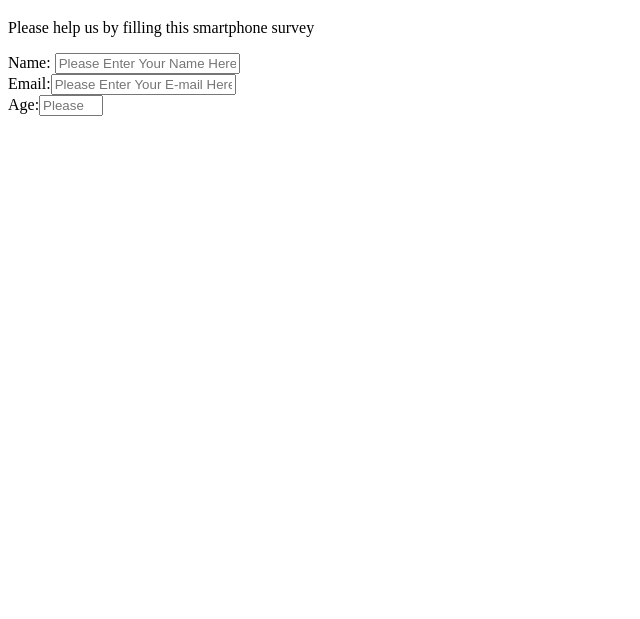
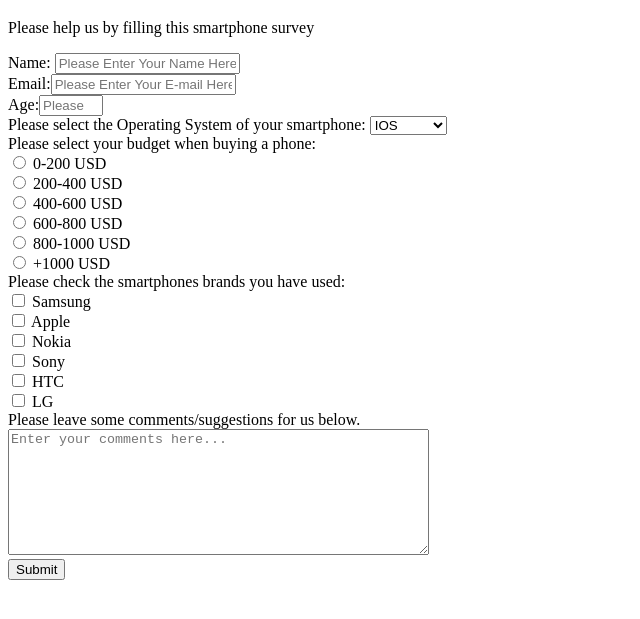
Before and after one commit to Vishu0510/survey-form, a plain HTML site: page index.html in a window 1280 px wide. Shown: the part 61-680 px from the top of the page, without its empty margins (0-640 px from the left). Drawn offline with Linux system fonts and the light colour scheme.

Commit message:
HTML Completed

```diff
--- a/index.html
+++ b/index.html
@@ -19,7 +19,33 @@
 			<form id="survey-form">
 				<label id="name-label" for="name">Name:</label> <input type="text" id="name" placeholder="Please Enter Your Name Here"> <br>
 				<label id="email-label" for="email">Email:</label><input type="email" id="email" placeholder="Please Enter Your E-mail Here"> <br>
-				<label id="number-label" for="number">Age:</label><input type="number" id="number" min="5" max="120" placeholder="Please Enter Your Age Here">
+				<label id="number-label" for="number">Age:</label><input type="number" id="number" min="5" max="120" placeholder="Please Enter Your Age Here"><br>
+				<label id="dropdown-label" for="dropdown">Please select the Operating System of your smartphone:</label>
+				<select id="dropdown">
+					<option value="ios">IOS</option>
+					<option value="android">Android</option>
+					<option value="windows">Windows</option>
+				</select>
+				<br>
+				<label id="radio-label" for="budget"> Please select your budget when buying a phone: </label>
+				<br>
+				<input type="radio" name="budget"> 0-200 USD <br>
+				<input type="radio" name="budget"> 200-400 USD <br>
+				<input type="radio" name="budget"> 400-600 USD <br>
+				<input type="radio" name="budget"> 600-800 USD <br>
+				<input type="radio" name="budget"> 800-1000 USD <br>
+				<input type="radio" name="budget"> +1000 USD <br>
+				<label id="checkbox-label" for="brand">Please check the smartphones brands you have used:</label>
+				<br>
+				<input type="checkbox" name="brand" value="1"> Samsung <br>
+				<input type="checkbox" name="brand" value="2"> Apple <br>
+				<input type="checkbox" name="brand" value="3"> Nokia <br>
+				<input type="checkbox" name="brand" value="4"> Sony<br>
+				<input type="checkbox" name="brand" value="5"> HTC <br>
+				<input type="checkbox" name="brand" value="6"> LG <br>
+				<label id="textarea-label" for="comment">Please leave some comments/suggestions for us below.</label><br>
+				<textarea id="comment" rows="8" cols="50" placeholder="Enter your comments here..."></textarea><br>
+				<input id="submit" type="submit">
 			</form>
 		</main>
 
```
